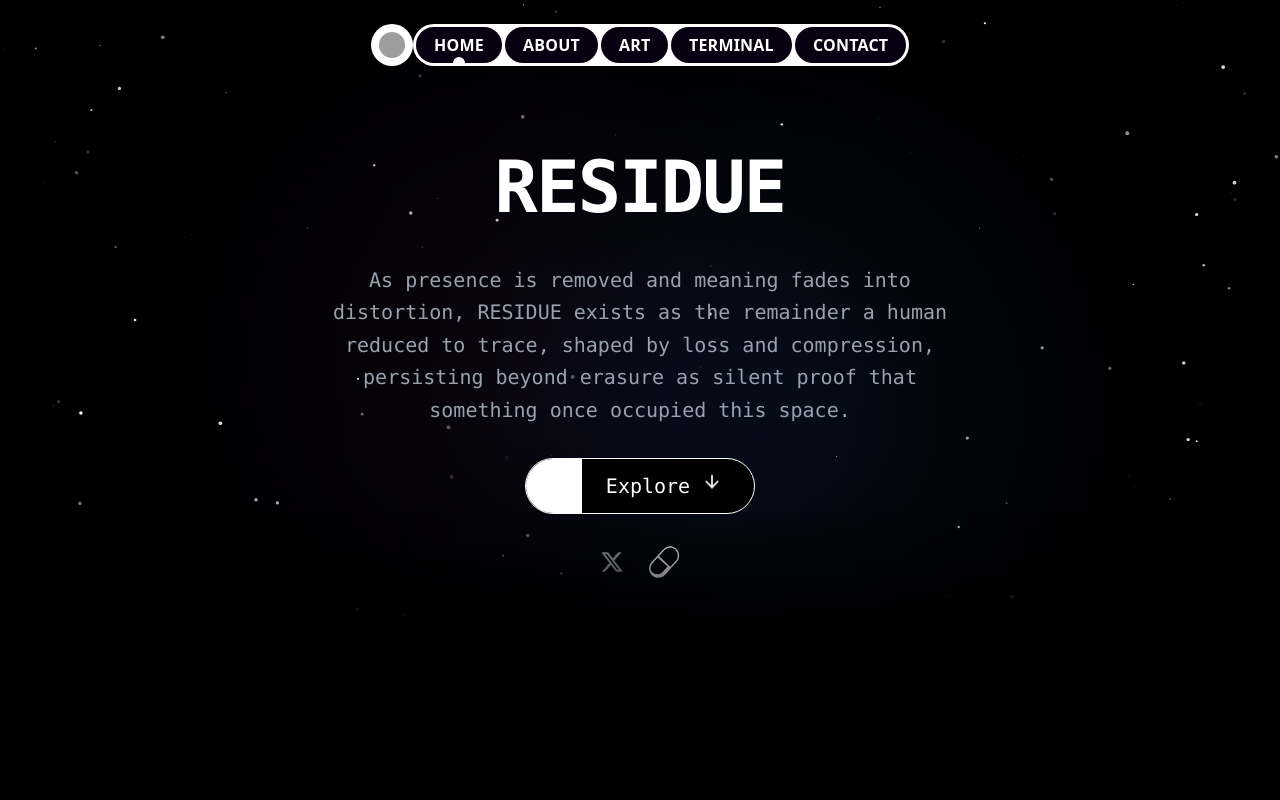
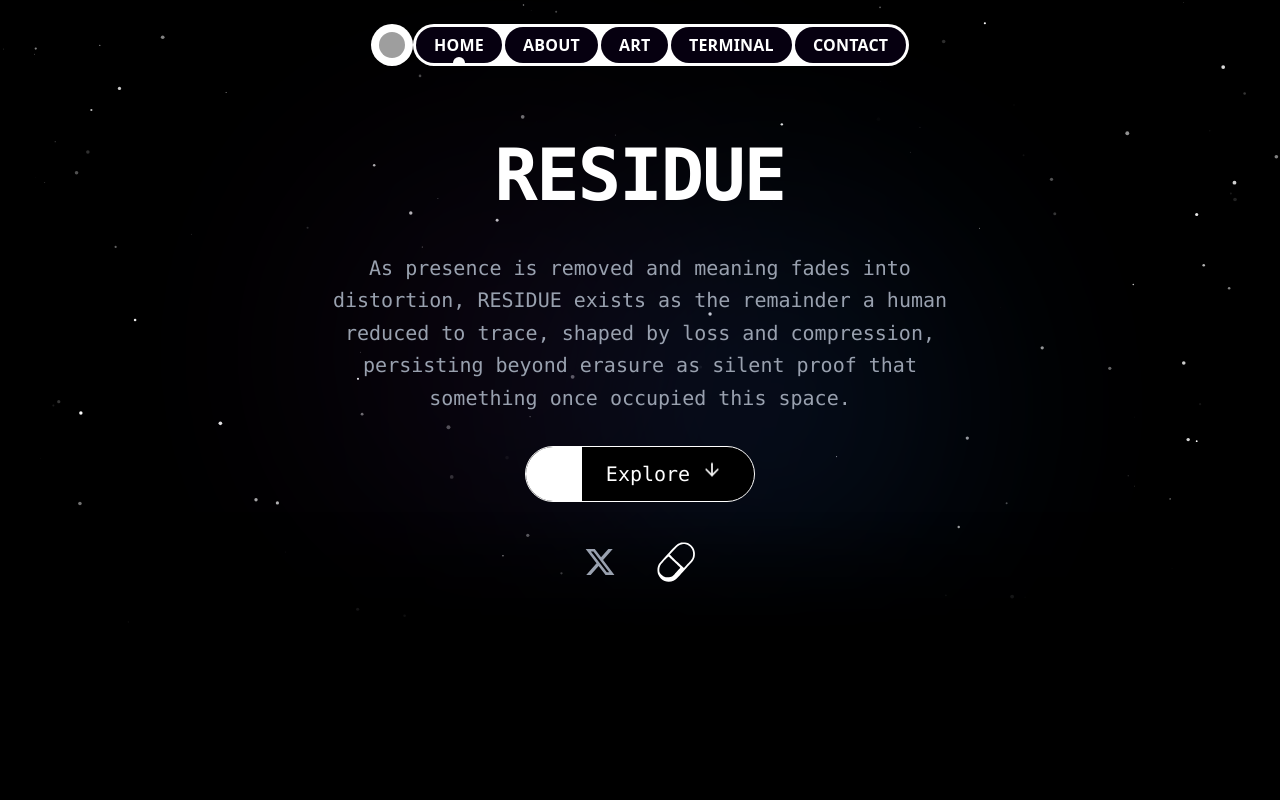
Before and after one commit to SubhanHakim/residue, a React (Vite) app: page / in a window 1280 px wide. Shown: the top 800 px of the page. Built offline with nearby package versions, Linux system fonts and the light colour scheme; grey boxes are pictures that could not be loaded.

Commit message:
fix icon

```diff
--- a/src/components/sections/Hero.tsx
+++ b/src/components/sections/Hero.tsx
@@ -37,7 +37,7 @@ const Hero = () => {
                 <div className="absolute top-1/3 right-1/4 w-96 h-96 bg-blue-500/40 rounded-full blur-[120px] mix-blend-screen animate-pulse" style={{ animationDuration: '7s' }}></div>
             </div>
 
-            <div className="max-w-4xl mx-auto space-y-8">
+            <div className="max-w-4xl mx-auto space-y-8 relative z-20">
                 <h1 ref={titleRef} className="text-5xl md:text-7xl font-bold tracking-tight text-white leading-tight font-mono">
                     RESIDUE
                 </h1>
@@ -55,15 +55,15 @@ const Hero = () => {
                     </button>
 
                     <div className="flex items-center gap-6 text-gray-400">
-                        <a href="#" className="hover:text-white transition-colors hover:scale-110 transform duration-200">
+                        <a href="https://x.com/residue_ai" target="_blank" rel="noopener noreferrer" className="p-2 hover:text-white transition-colors hover:scale-110 transform duration-200">
                             <span className="sr-only">X (Twitter)</span>
-                            <svg className="w-6 h-6 fill-current" viewBox="0 0 24 24" aria-hidden="true">
+                            <svg className="w-6 h-6 md:w-8 md:h-8 fill-current" viewBox="0 0 24 24" aria-hidden="true">
                                 <path d="M18.244 2.25h3.308l-7.227 8.26 8.502 11.24H16.17l-5.214-6.817L4.99 21.75H1.68l7.73-8.835L1.254 2.25H8.08l4.713 6.231zm-1.161 17.52h1.833L7.084 4.126H5.117z" />
                             </svg>
                         </a>
-                        <a href="#" className="hover:text-white transition-colors hover:scale-110 transform duration-200">
+                        <a href="#" className="p-2 hover:text-white transition-colors hover:scale-110 transform duration-200">
                             <span className="sr-only">DexScreener</span>
-                            <img src="/dexscreener.svg" alt="DexScreener" className="w-8 h-8" />
+                            <img src="/dexscreener.svg" alt="DexScreener" className="w-8 h-8 md:w-10 md:h-10" />
                         </a>
                     </div>
                 </div>
```
